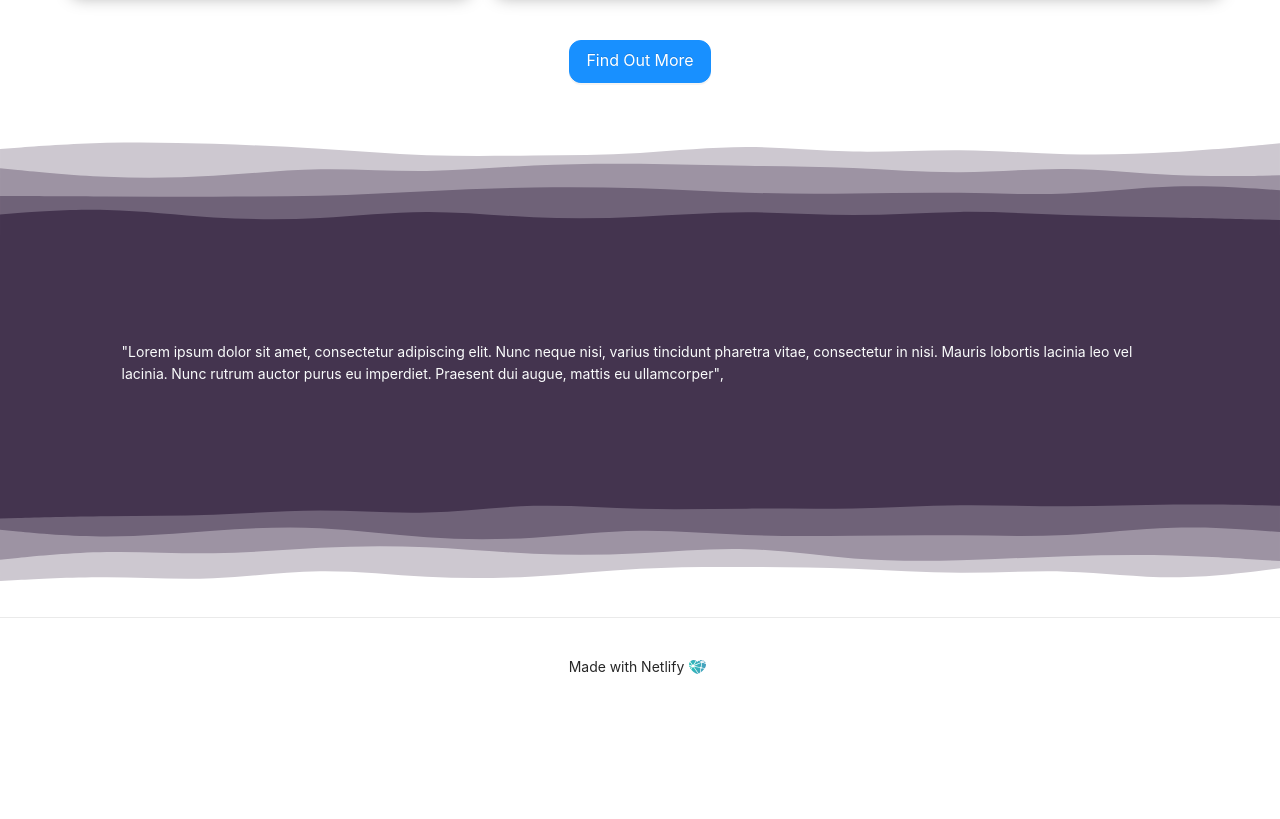
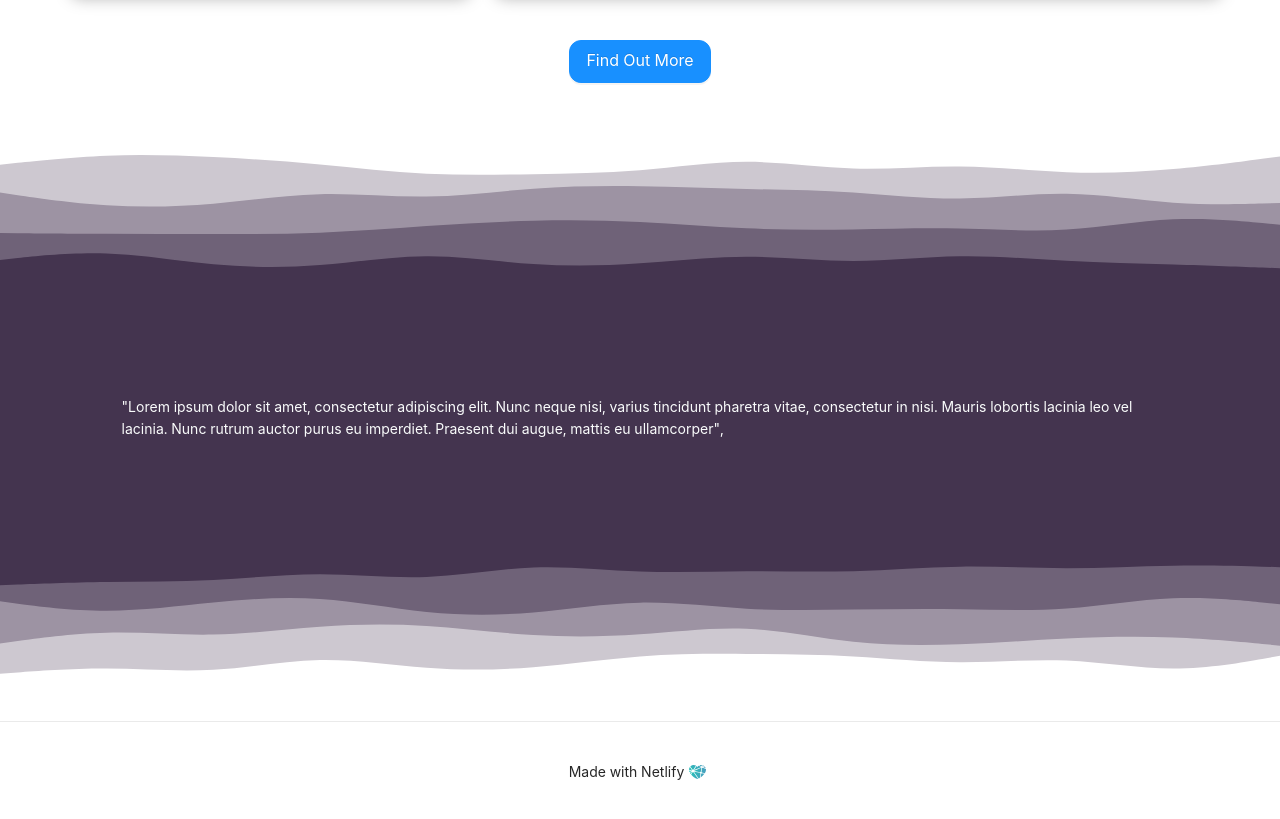
Before and after one commit to callumnewlands/personal-site, a Next.js app: page / in a window 1280 px wide. Shown: the part 2280-3099 px from the top of the page. Before the commit the page ends 2997 px from the top, so only its background shows below. Built offline with nearby package versions, Linux system fonts and the light colour scheme.

Commit message:
Changes from svg transform to fixed height preserveAspectRatio

```diff
--- a/components/WavesDiv.module.scss
+++ b/components/WavesDiv.module.scss
@@ -3,6 +3,7 @@
 .waves {
   &_divider {
     width: 100vw;
+    height: 10rem;
 
     &_top {
       transform-origin: bottom center;
--- a/components/WavesDiv.tsx
+++ b/components/WavesDiv.tsx
@@ -8,8 +8,7 @@ export default function WavesDiv({ children }: { children?: React.ReactNode }) {
                 xmlns="http://www.w3.org/2000/svg"
                 id="visual"
                 viewBox="0 446.49 900 154.51"
-                transform="scale(1, 0.5)"
-                style={{ marginTop: "-10%" }}
+                preserveAspectRatio={"none"}
                 className={styles.waves_divider + " " + styles.waves_divider_top}
             >
                 <path
@@ -39,8 +38,7 @@ export default function WavesDiv({ children }: { children?: React.ReactNode }) {
                 id="visual"
                 version="1.1"
                 viewBox="0 0 900 159"
-                transform={"scale(1, 0.5)"}
-                style={{ marginBottom: "-10%" }}
+                preserveAspectRatio={"none"}
                 className={styles.waves_divider + " " + styles.waves_divider_bottom}
             >
                 <path
```
